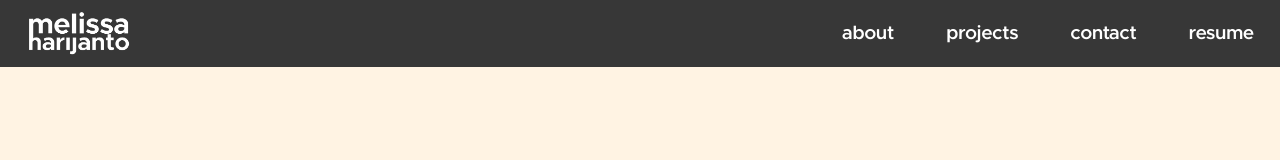
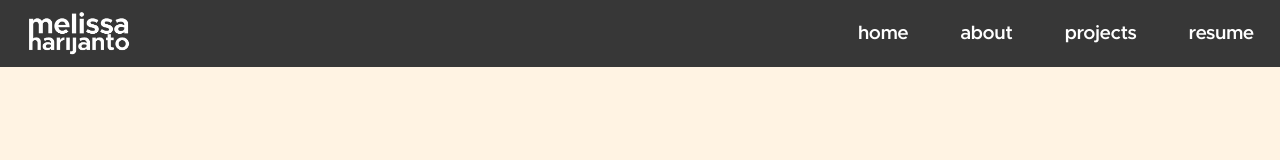
Before and after one commit to melissaharijanto/web-v1, a React (Create React App) app: page / in a window 1280 px wide. Shown: the top 160 px of the page. Built offline with nearby package versions, Linux system fonts and the light colour scheme.

Commit message:
Remove contact link and replace with home

```diff
--- a/src/components/NavigationBar.js
+++ b/src/components/NavigationBar.js
@@ -7,9 +7,9 @@ const NavigationBar = () => {
                 <img src={Logo} alt="melissaharijanto" className='logo'/>
             </a>
             <div className='navigation-bar'>
+                <a href="#intro" className='navigation-link'>home</a>
                 <a href="#about" className='navigation-link'>about</a>
                 <a href="#projects" className='navigation-link'>projects</a>
-                <a href="#placeholder" className='navigation-link'>contact</a>
                 <a href="https://drive.google.com/file/d/1L8POkttcbFa-k3ISztDwkUAnVZtyVIe6/view?usp=sharing" className='navigation-link'>resume</a>
             </div>
         </div>
```
